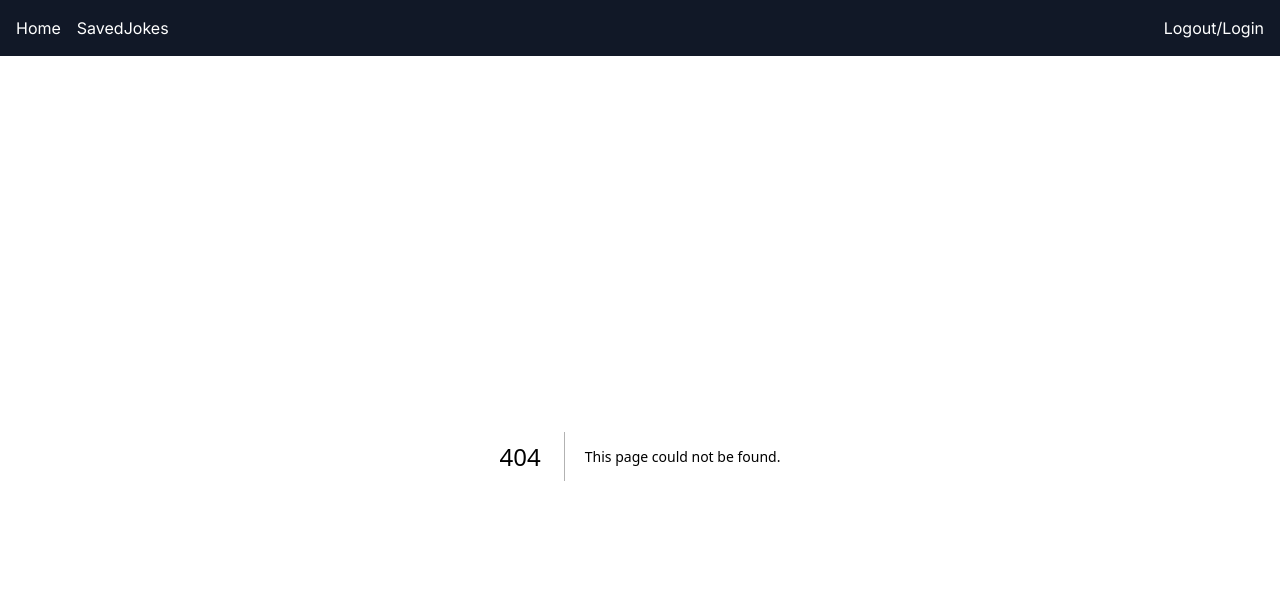
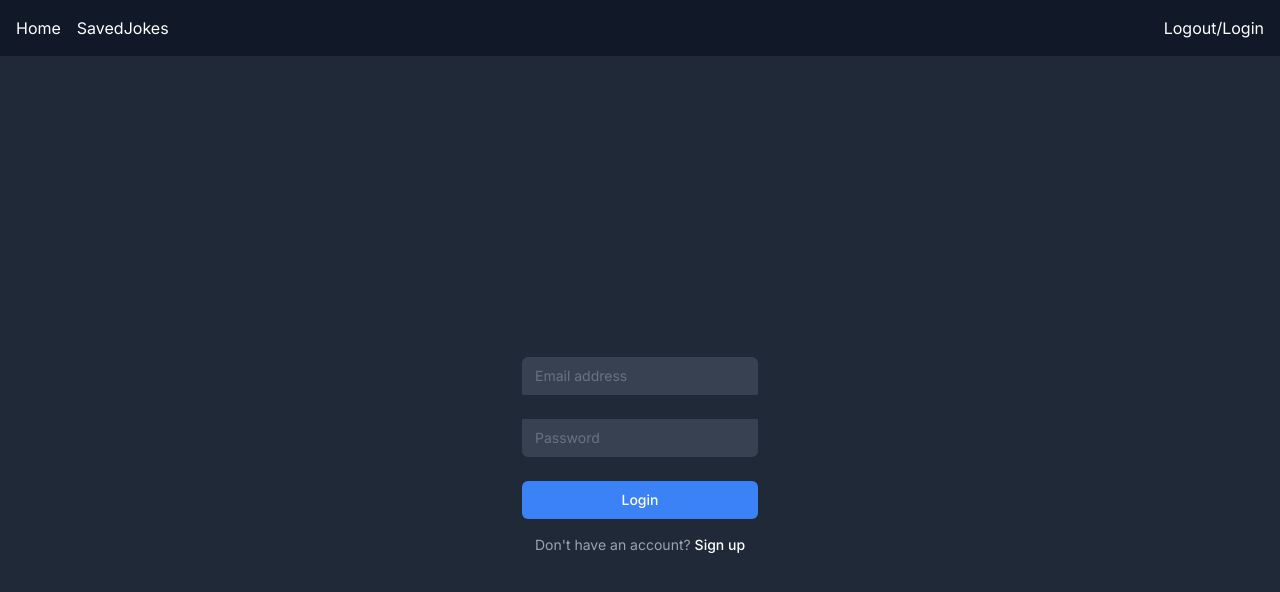
Before and after one commit to sumon0002001/sahreen_jokes_generate, a Next.js app: page /login in a window 1280 px wide. Before the commit this address had no page. Shown: the top 592 px of the page. Built offline with nearby package versions, Linux system fonts and the light colour scheme.

Commit message:
Add screen shot

```diff
--- /dev/null
+++ b/app/login/page.jsx
@@ -0,0 +1,86 @@
+"use client";
+
+import { useState } from "react";
+import { login, signup } from "./actions";
+
+export default function Login() {
+  const [isSigningUp, setIsSigningUp] = useState(false);
+  const [clickedSignUp, setClickedSignUp] = useState(false);
+
+  return (
+    <main className="min-h-screen flex flex-col items-center justify-center bg-gray-800 text-white">
+      <form className="space-y-6">
+        <div>
+          <label htmlFor="email" className="sr-only">
+            Email Address
+          </label>
+          <input
+            id="email"
+            name="email"
+            type="email"
+            autoComplete="email"
+            required
+            className="appearance-none rounded-none relative block w-full px-3 py-2 border border-gray-700 placeholder-gray-500 text-white bg-gray-700 rounded-t-md focus:outline-none focus:ring-blue-500 focus:border-blue-500 focus:z-10 sm:text-sm"
+            placeholder="Email address"
+          />
+        </div>
+        <div>
+          <label htmlFor="password" className="sr-only">
+            Password
+          </label>
+          <input
+            id="password"
+            name="password"
+            type="password"
+            autoComplete="current-password"
+            required
+            className="appearance-none rounded-none relative block w-full px-3 py-2 border border-gray-700 placeholder-gray-500 text-white bg-gray-700 rounded-b-md focus:outline-none focus:ring-blue-500 focus:border-blue-500 focus:z-10 sm:text-sm"
+            placeholder="Password"
+          />
+        </div>
+        {clickedSignUp && <div>Sign up link sent! Go confirm your email.</div>}
+        <div>
+          {isSigningUp ? (
+            <button
+              type="submit"
+              className="group relative w-full flex justify-center py-2 px-4 border border-transparent text-sm font-medium rounded-md text-white bg-green-600 hover:bg-green-700 focus:outline-none focus:ring-2 focus:ring-offset-2 focus:ring-green-500"
+              formAction={signup}
+              onClick={() => setClickedSignUp(true)}
+            >
+              Sign up
+            </button>
+          ) : (
+            <button
+              type="submit"
+              className="group relative w-full flex justify-center py-2 px-4 border border-transparent text-sm font-medium rounded-md text-white bg-blue-500 hover:bg-blue-700 focus:outline-none focus:ring-2 focus:ring-offset-2 focus:ring-blue-500"
+              formAction={login}
+            >
+              Login
+            </button>
+          )}
+        </div>
+      </form>
+      {!isSigningUp ? (
+        <p className="mt-4 text-center text-sm text-gray-400">
+          Don't have an account?{" "}
+          <button
+            className="font-medium text-white hover:text-blue-500"
+            onClick={() => setIsSigningUp(true)}
+          >
+            Sign up
+          </button>
+        </p>
+      ) : (
+        <p className="mt-4 text-center text-sm text-gray-400">
+          Already have an account?{" "}
+          <button
+            className="font-medium text-white hover:text-blue-500"
+            onClick={() => setIsSigningUp(false)}
+          >
+            Login
+          </button>
+        </p>
+      )}
+    </main>
+  );
+}
--- /dev/null
+++ b/app/util/superbase/middleware.js
@@ -0,0 +1,60 @@
+import { createServerClient } from "@supabase/ssr";
+import { NextResponse } from "next/server";
+
+export async function updateSession(request) {
+  let response = NextResponse.next({
+    request: {
+      headers: request.headers,
+    },
+  });
+
+  const supabase = createServerClient(
+    process.env.NEXT_PUBLIC_SUPABASE_URL,
+    process.env.NEXT_PUBLIC_SUPABASE_ANON_KEY,
+    {
+      cookies: {
+        get(name) {
+          return request.cookies.get(name)?.value;
+        },
+        set(name, value, options) {
+          request.cookies.set({
+            name,
+            value,
+            ...options,
+          });
+          response = NextResponse.next({
+            request: {
+              headers: request.headers,
+            },
+          });
+          response.cookies.set({
+            name,
+            value,
+            ...options,
+          });
+        },
+        remove(name, options) {
+          request.cookies.set({
+            name,
+            value: "",
+            ...options,
+          });
+          response = NextResponse.next({
+            request: {
+              headers: request.headers,
+            },
+          });
+          response.cookies.set({
+            name,
+            value: "",
+            ...options,
+          });
+        },
+      },
+    }
+  );
+
+  await supabase.auth.getUser();
+
+  return response;
+}
```
Also changed, not shown: middleware.js (added, +18 -0 lines), app/login/actions.jsx (added), public/screen.png (added), 1 other file (tests, documents, lock files or other folders).
